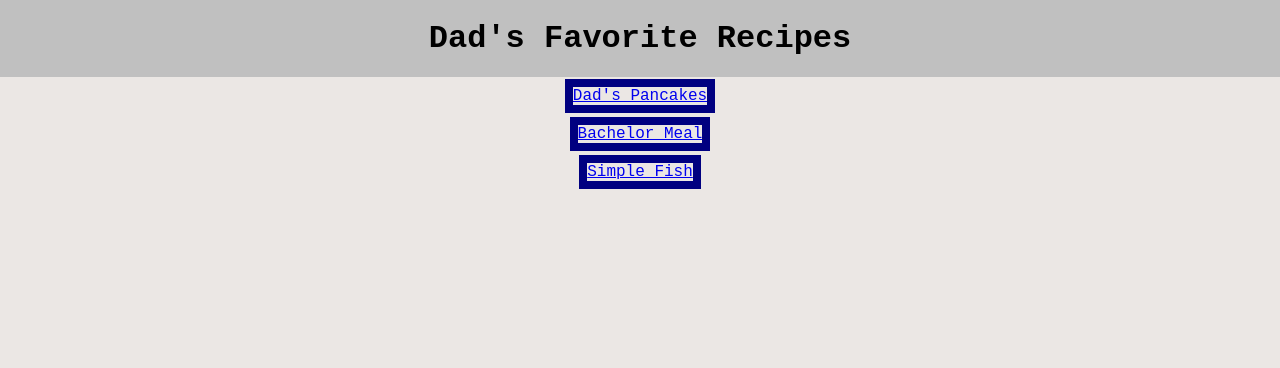
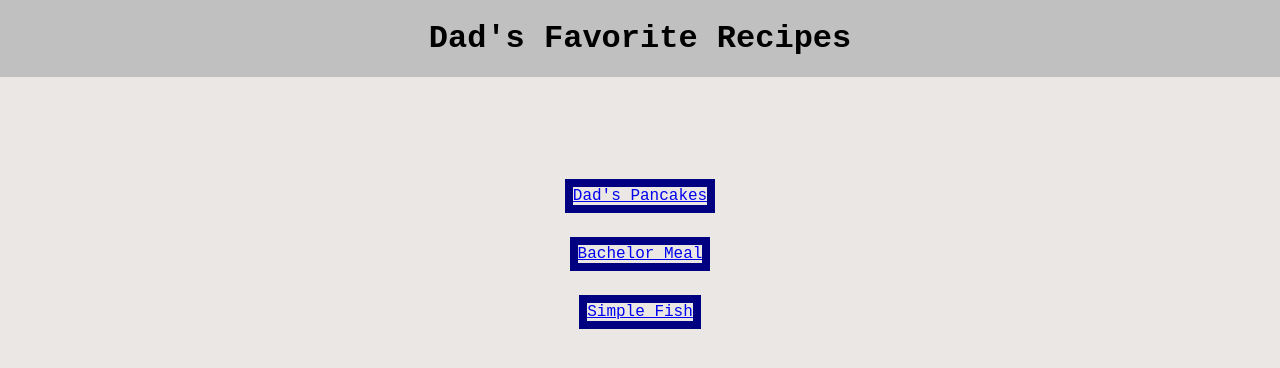
Before and after one commit to ctru86/odin-recipes, a plain HTML site: page index.html in a window 1280 px wide. Drawn offline with Linux system fonts and the light colour scheme.

Commit message:
Adds margins to parts of home page.

```diff
--- a/style.css
+++ b/style.css
@@ -10,14 +10,17 @@
 h1 {
     padding: 20px;
     background-color: silver;
+    margin-bottom: 100px;
 }
 
 p {
     padding: 10px;
+    margin: 20px;
 }
 
 a {
     outline: solid navy 8px;
+    display: inline-block
    }
 
 .description {
```
